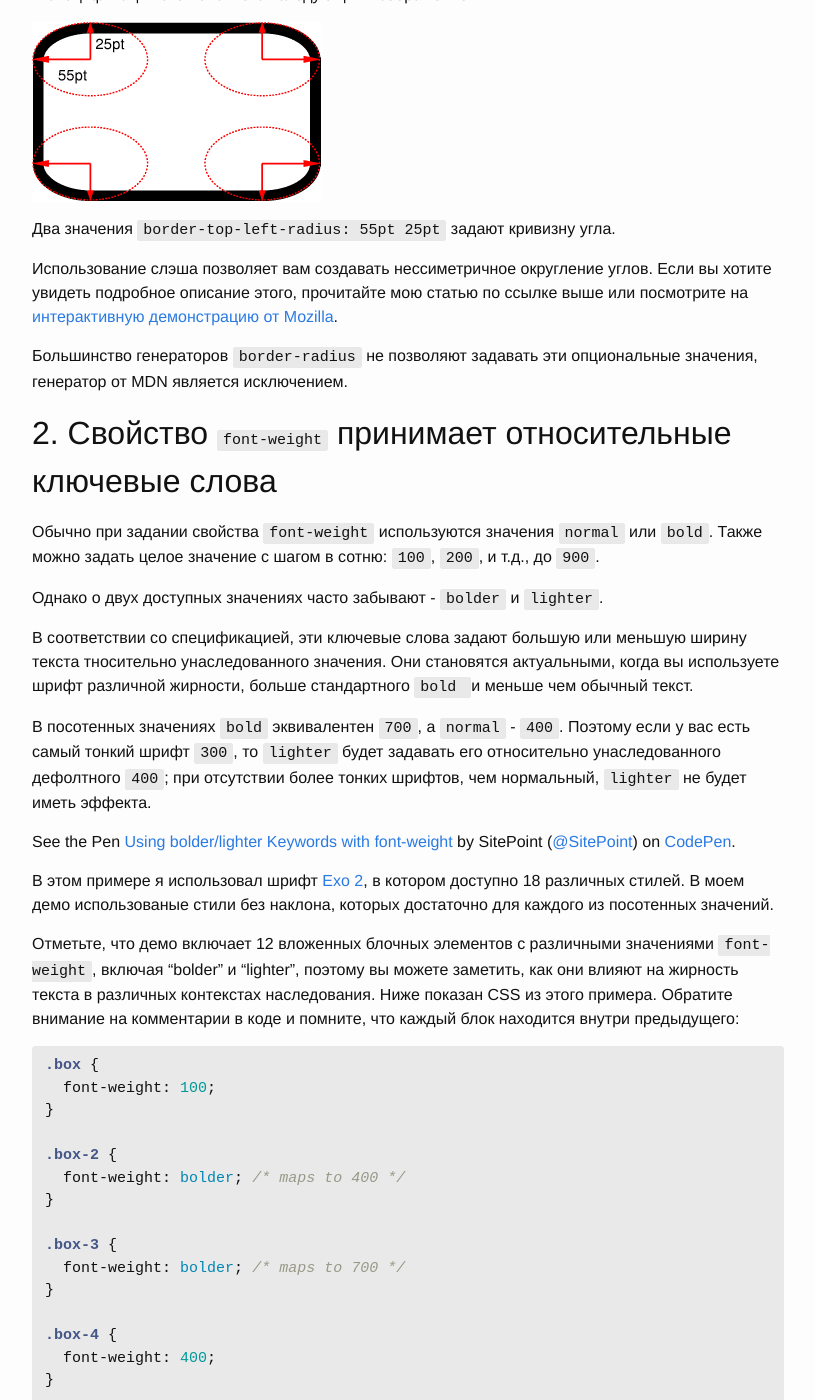
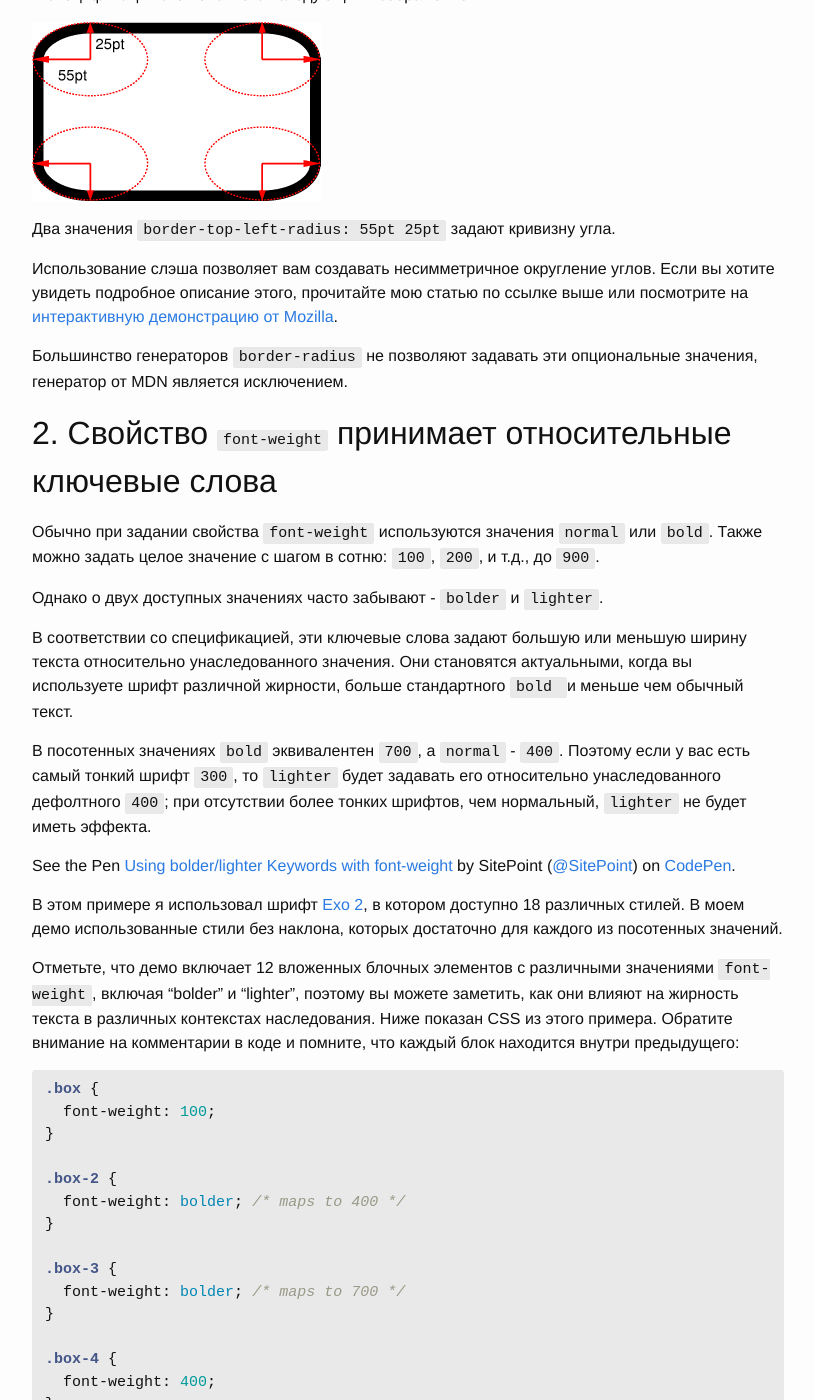
Before and after one commit to prgssr/prgssr.github.io, a Jekyll site: the page built from _posts/2015-07-15-12_maloizvestnyh_faktov_o_CSS_-_prodolzhenie.markdown, in a window 1280 px wide and 1400 px high, scrolled down 929 px. Shown: the whole window, without its empty margins (138-953 px from the left). Built offline with Jekyll 4.4.1, drawn with Linux system fonts in a browser that asks for light colours; comment, search, counter and statistics services are not loaded; some of the changed text lies outside the part shown.

Commit message:
typo fix

```diff
--- a/_posts/2015-07-15-12_maloizvestnyh_faktov_o_CSS_-_prodolzhenie.markdown
+++ b/_posts/2015-07-15-12_maloizvestnyh_faktov_o_CSS_-_prodolzhenie.markdown
@@ -40,7 +40,7 @@ thumbnail: "/images/development/1436312214border-radius-slash.png"
 
 Два значения `border-top-left-radius: 55pt 25pt` задают кривизну угла.
 
-Использование слэша позволяет вам создавать нессиметричное округление углов. Если вы хотите увидеть подробное описание этого, прочитайте мою статью по ссылке выше или посмотрите на [интерактивную демонстрацию от Mozilla](https://developer.mozilla.org/en-US/docs/Web/CSS/Tools/Border-radius_generator).
+Использование слэша позволяет вам создавать несимметричное округление углов. Если вы хотите увидеть подробное описание этого, прочитайте мою статью по ссылке выше или посмотрите на [интерактивную демонстрацию от Mozilla](https://developer.mozilla.org/en-US/docs/Web/CSS/Tools/Border-radius_generator).
 
 Большинство генераторов `border-radius` не позволяют задавать эти опциональные значения, генератор от MDN является исключением.
 
@@ -50,14 +50,14 @@ thumbnail: "/images/development/1436312214border-radius-slash.png"
 
 Однако о двух доступных значениях часто забывают - `bolder` и `lighter`.
 
-В соответствии со спецификацией, эти ключевые слова задают большую или меньшую ширину текста тносительно унаследованного значения. Они становятся актуальными, когда вы используете шрифт различной жирности, больше  стандартного `bold ` и меньше чем обычный текст.
+В соответствии со спецификацией, эти ключевые слова задают большую или меньшую ширину текста относительно унаследованного значения. Они становятся актуальными, когда вы используете шрифт различной жирности, больше  стандартного `bold ` и меньше чем обычный текст.
 
 В посотенных значениях `bold` эквивалентен `700`, а `normal` - `400`. Поэтому если у вас есть самый тонкий шрифт `300`, то `lighter` будет задавать его относительно унаследованного дефолтного `400`; при отсутствии более тонких шрифтов, чем нормальный, `lighter` не будет иметь эффекта.
 
 <p data-height="568" data-theme-id="0" data-slug-hash="domZLx" data-default-tab="result" data-user="SitePoint" class='codepen'>See the Pen <a href='http://codepen.io/SitePoint/pen/domZLx/'>Using bolder/lighter Keywords with font-weight</a> by SitePoint (<a href='http://codepen.io/SitePoint'>@SitePoint</a>) on <a href='http://codepen.io'>CodePen</a>.</p>
 
 
-В этом примере я использовал шрифт [Exo 2](https://www.google.com/fonts/specimen/Exo+2), в котором доступно 18 различных стилей. В моем демо использованые стили без наклона, которых достаточно для каждого из посотенных значений.
+В этом примере я использовал шрифт [Exo 2](https://www.google.com/fonts/specimen/Exo+2), в котором доступно 18 различных стилей. В моем демо использованные стили без наклона, которых достаточно для каждого из посотенных значений.
 
 Отметьте, что демо включает 12 вложенных блочных элементов с различными значениями `font-weight`, включая “bolder” и “lighter”, поэтому вы можете заметить, как они влияют на жирность текста в различных контекстах наследования. Ниже показан CSS из этого примера. Обратите внимание на комментарии в коде и помните, что каждый блок находится внутри предыдущего:
 
```
Also changed, not shown: other parts of _posts/2015-07-15-12_maloizvestnyh_faktov_o_CSS_-_prodolzhenie.markdown (+3 -3 lines).
